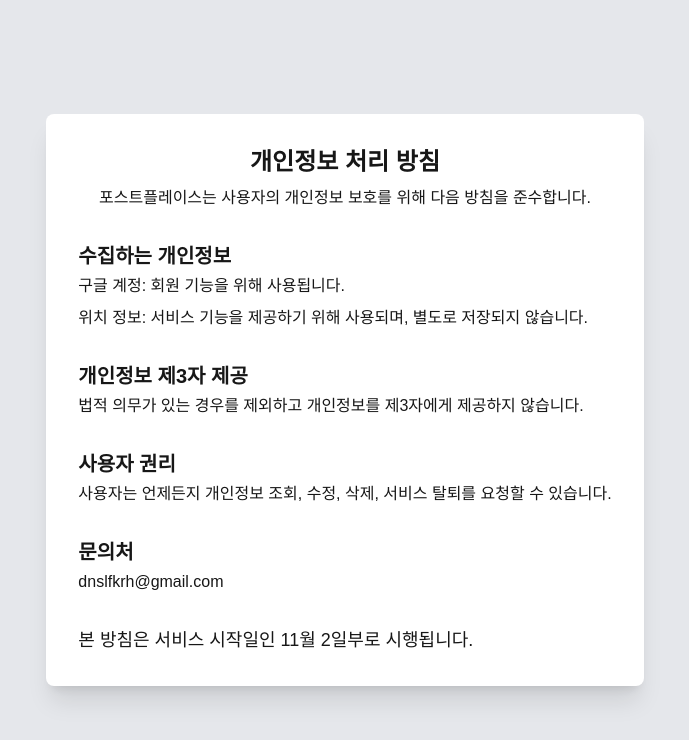
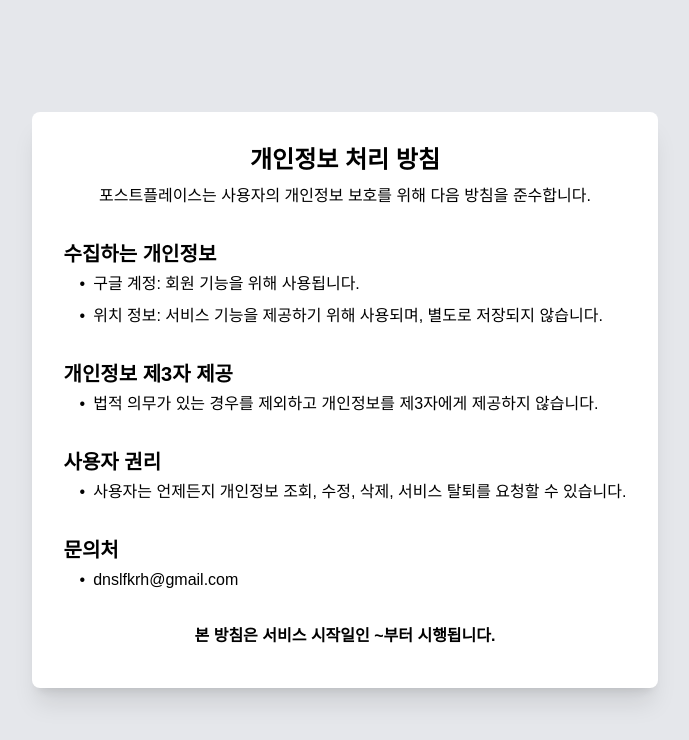
Before and after one commit to dnslfkrh/postplace-frontend, a Next.js app: page /policy in a window 1280 px wide. Shown: the top 740 px of the page, without its empty margins (295-984 px from the left). Built offline with nearby package versions, Linux system fonts and the light colour scheme.

Commit message:
fix: login & policy page style
글씨가 밝게 보이는 것 수정

```diff
--- a/src/apis/map/articles/fetchForCreateArticle.ts
+++ b/src/apis/map/articles/fetchForCreateArticle.ts
@@ -8,7 +8,7 @@
             method: "POST",
             credentials: "include",
             headers: {
-                "Content-Type": "application/json"
+                "Content-Type": "application/json",
             },
             body: JSON.stringify(articleData)
         });
--- a/src/app/login/page.tsx
+++ b/src/app/login/page.tsx
@@ -13,7 +13,7 @@
             <div className="flex flex-col items-center space-y-3 p-8 bg-white shadow-xl rounded-lg">
                 <PostplaceLogo />
                 <GoogleLoginButton />
-                <Link href="/policy" className="text-xs">개인정보 처리 방침</Link>
+                <Link href="/policy" className="text-xs text-black">개인정보 처리 방침</Link>
             </div>
         </div>
     );
--- a/src/app/policy/_components/PrivacyPolicy.tsx
+++ b/src/app/policy/_components/PrivacyPolicy.tsx
@@ -3,7 +3,7 @@
 export const PrivacyPolicy = () => {
     return (
         <div className="flex items-center justify-center min-h-screen p-4 bg-gray-200">
-            <div className="bg-white shadow-xl rounded-lg p-8 space-y-8">
+            <div className="bg-white shadow-xl rounded-lg p-8 space-y-8 text-black">
                 <div className="text-center">
                     <h1 className="text-2xl font-bold mb-2">개인정보 처리 방침</h1>
                     <p className="mb-2">포스트플레이스는 사용자의 개인정보 보호를 위해 다음 방침을 준수합니다.</p>
@@ -11,26 +11,39 @@
 
                 <div>
                     <h2 className="text-xl font-semibold mb-1">수집하는 개인정보</h2>
-                    <p className="mb-2">구글 계정: 회원 기능을 위해 사용됩니다.</p>
-                    <p>위치 정보: 서비스 기능을 제공하기 위해 사용되며, 별도로 저장되지 않습니다.</p>
+                    <p className="mb-2 pl-4 before:content-['•'] before:inline-block before:mr-2">
+                        구글 계정: 회원 기능을 위해 사용됩니다.
+                    </p>
+                    <p className="pl-4 before:content-['•'] before:inline-block before:mr-2">
+                        위치 정보: 서비스 기능을 제공하기 위해 사용되며, 별도로 저장되지 않습니다.
+                    </p>
                 </div>
 
                 <div>
                     <h2 className="text-xl font-semibold mb-1">개인정보 제3자 제공</h2>
-                    <p>법적 의무가 있는 경우를 제외하고 개인정보를 제3자에게 제공하지 않습니다.</p>
+                    <p className="pl-4 before:content-['•'] before:inline-block before:mr-2">
+                        법적 의무가 있는 경우를 제외하고 개인정보를 제3자에게 제공하지 않습니다.
+                    </p>
                 </div>
 
                 <div>
                     <h2 className="text-xl font-semibold mb-1">사용자 권리</h2>
-                    <p>사용자는 언제든지 개인정보 조회, 수정, 삭제, 서비스 탈퇴를 요청할 수 있습니다.</p>
+                    <p className="pl-4 before:content-['•'] before:inline-block before:mr-2">
+                        사용자는 언제든지 개인정보 조회, 수정, 삭제, 서비스 탈퇴를 요청할 수 있습니다.
+                    </p>
                 </div>
 
                 <div>
                     <h2 className="text-xl font-semibold mb-1">문의처</h2>
-                    <p>dnslfkrh@gmail.com</p>
+                    <p className="pl-4 before:content-['•'] before:inline-block before:mr-2">
+                        dnslfkrh@gmail.com
+                    </p>
                 </div>
 
-                <p className="text-lg">본 방침은 서비스 시작일인 11월 2일부로 시행됩니다.</p>
+
+                <div className="text-center">
+                    <h1 className="text-md font-bold mb-2">본 방침은 서비스 시작일인 ~부터 시행됩니다.</h1>
+                </div>
             </div>
         </div>
     );
--- a/src/components/map/Map.tsx
+++ b/src/components/map/Map.tsx
@@ -110,7 +110,7 @@
     };
 
     // 게시글 입력 후 등록 버튼 누르면
-    const handleClosePostModal = (postData?: { title: string, content: string }) => {
+    const handleClosePostModal = async (postData?: { title: string, content: string }) => {
         if (postData && selectedPosition) {
             console.log("게시물 등록", postData.title, postData.content, selectedPosition);
             // addMarker(selectedPosition, postData.title, postData.content);
@@ -120,14 +120,21 @@
                 title: postData.title,
                 content: postData.content,
                 position: {
-                    lat: selectedPosition.lat,
-                    lng: selectedPosition.lng,
+                    latitude: selectedPosition.lat,
+                    longitude: selectedPosition.lng,
                 },
             };
 
             try {
-                fetchForCreateArticle(articleData);
-                addMarker(articleData.position, articleData.title);
+                await fetchForCreateArticle(articleData);
+                addMarker(
+                    {
+                        lat: articleData.position.latitude,
+                        lng: articleData.position.longitude
+                    },
+                    articleData.title
+                );
+
             } catch (error) {
                 console.log("게시글 생성 중 오류 발생: ", error)
             }
--- a/src/middleware.ts
+++ b/src/middleware.ts
@@ -37,5 +37,5 @@
 };
 
 export const config = {
-    matcher: ['/wdwdwf'],
+    matcher: ['/'],
 };
--- a/src/types/map/Props.ts
+++ b/src/types/map/Props.ts
@@ -25,5 +25,5 @@
 export interface NewArticleProps {
     title: string;
     content: string;
-    position: { lat: number; lng: number};
+    position: { latitude: number; longitude: number};
 }
```
